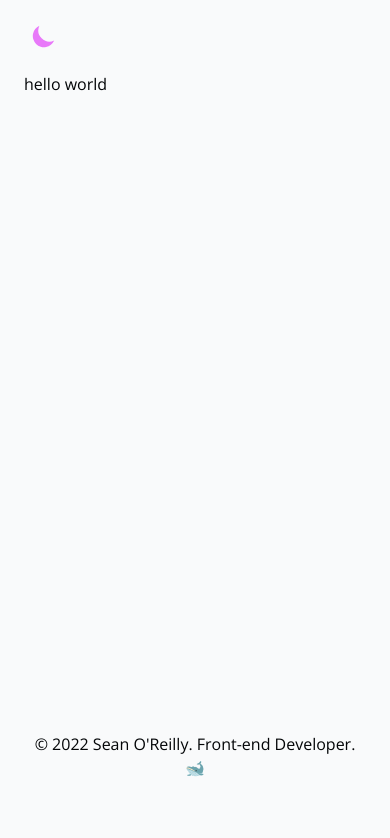
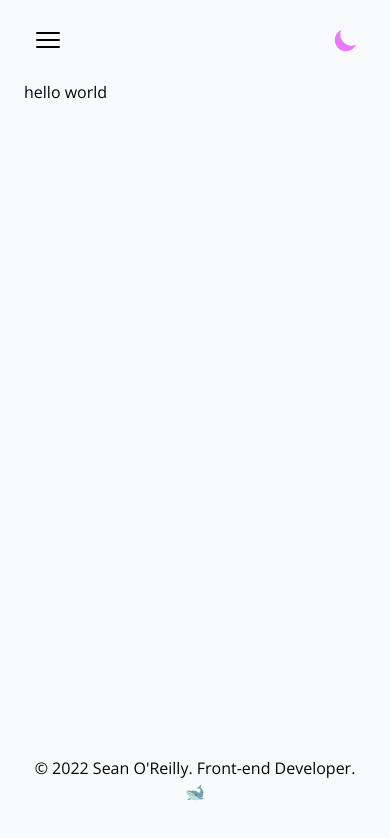
Before and after one commit to seano424/starter-kit, a Next.js app: page / in a window 390 px wide. Shown: the top 838 px of the page. Built offline with nearby package versions, Linux system fonts and the light colour scheme; what tailwindcss-debug-screens would draw is missing.

Commit message:
Updates to Header & Footer

```diff
--- a/components/Footer.tsx
+++ b/components/Footer.tsx
@@ -1,6 +1,6 @@
 export default function Footer() {
   return (
-    <footer className="py-base container flex flex-col items-center justify-center gap-8 bg-light dark:bg-dark">
+    <footer className="container flex flex-col items-center justify-center gap-8 bg-light py-10 dark:bg-dark">
       <p className="text-center text-base text-dark dark:text-light">
         &copy; 2022 Sean O'Reilly. Front-end Developer. 🐋
       </p>
--- a/components/Header.tsx
+++ b/components/Header.tsx
@@ -36,20 +36,32 @@ export default function Header(props: Props) {
     }))
   }, [theme])
 
-  function handleMobileNav() {
+  const handleMobileNav = () => {
     setState((prevState) => ({
       ...prevState,
       isMobileNavOpen: !prevState.isMobileNavOpen,
     }))
   }
 
-  function handleTheme() {
+  const handleTheme = () => {
     setTheme(theme === 'light' ? 'dark' : 'light')
   }
 
   return (
-    <nav className="container flex w-full items-center justify-between bg-light/90 py-4 filter backdrop-blur-sm dark:bg-dark/90">
-      <ul className="hidden items-center justify-center gap-12 lg:flex xl:gap-20">
+    <nav className="px-base container z-50 flex h-20 w-full items-center justify-between ">
+      <ul className="lg:w-1/4">
+        <li id="hamburger" className="lg:hidden">
+          <Hamburger
+            label="Show Menu"
+            rounded
+            color={navState.color}
+            size={24}
+            toggled={state.isMobileNavOpen}
+            toggle={handleMobileNav}
+          />
+        </li>
+      </ul>
+      <ul className="hidden items-center justify-center gap-12 lg:flex lg:w-1/2 xl:gap-20">
         {navLinks.map((link) => (
           <li
             className="transform transition-all duration-700 dark:hover:scale-110"
@@ -61,7 +73,10 @@ export default function Header(props: Props) {
           </li>
         ))}
       </ul>
-      <ul className="flex items-center gap-8 text-2xl font-bold uppercase">
+      <ul
+        id="themeButton"
+        className="flex items-center justify-end gap-8 text-2xl font-bold uppercase lg:w-1/4"
+      >
         <li className="flex h-10 w-10 items-center justify-center">
           <button
             aria-label="Button to change color theme"
```
